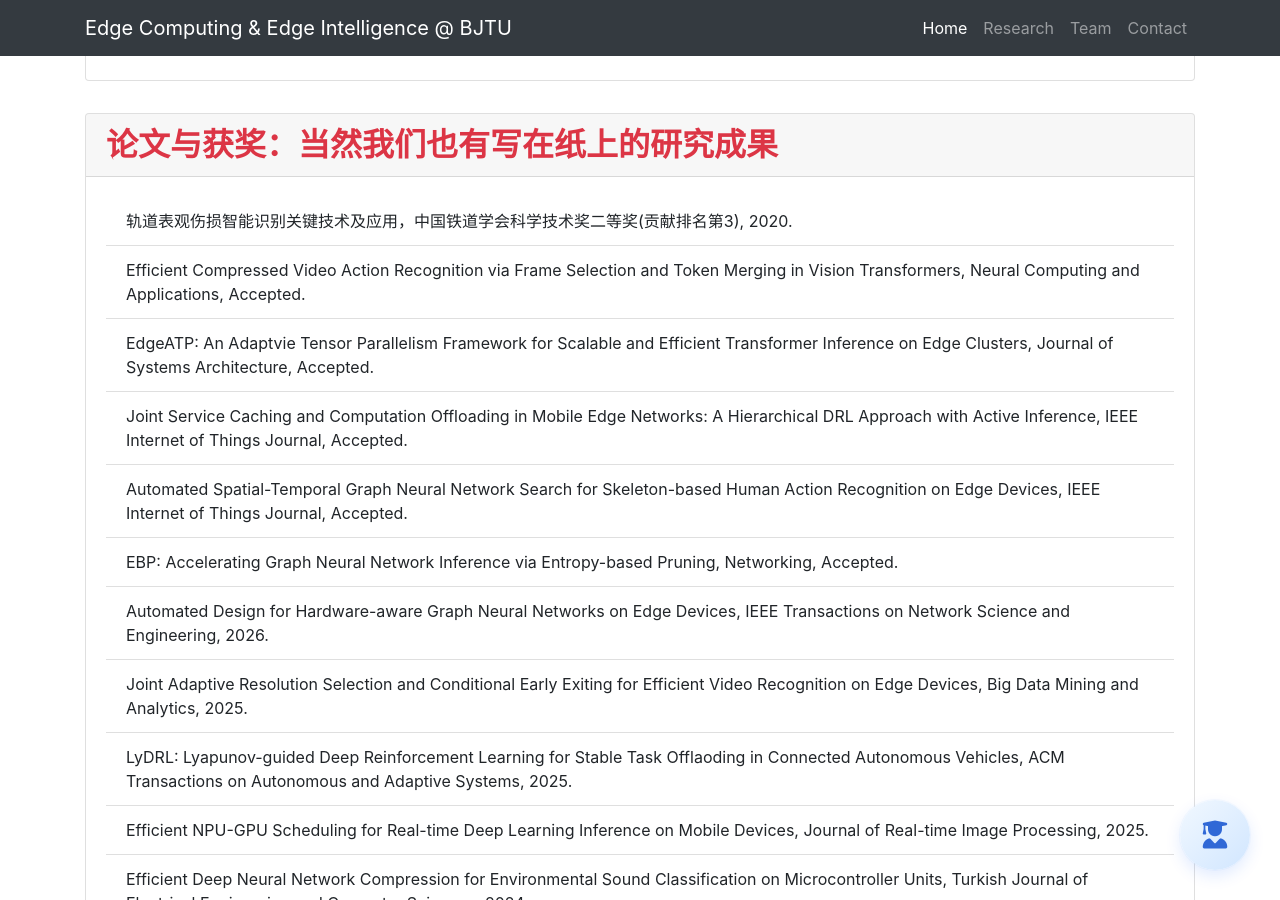
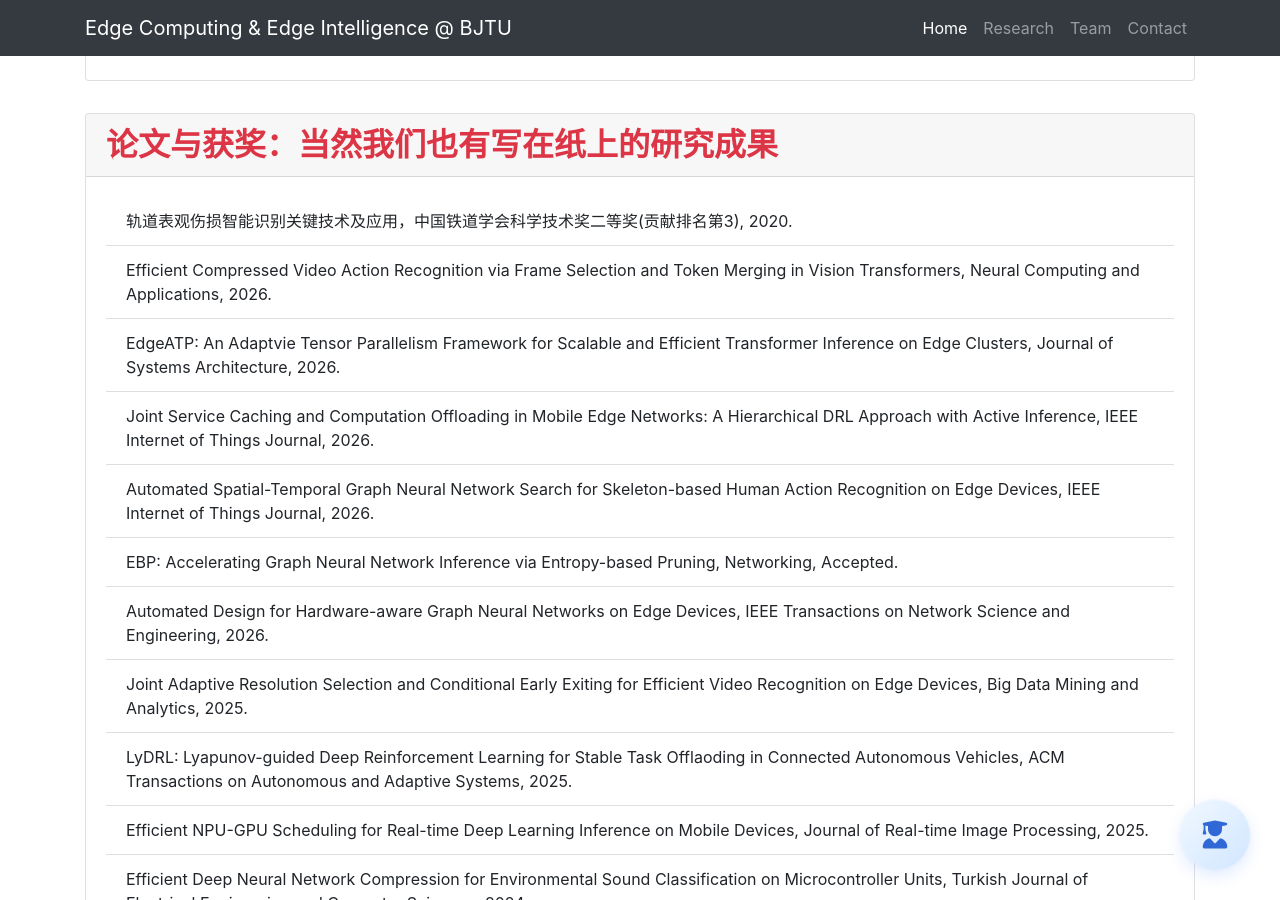
Before and after one commit to fangvv/Homepage, a Jekyll site: the page Edgecomp/index.html, which Jekyll copies as it is, in a window 1280 px wide and 900 px high, scrolled down 5498 px. Built offline with Jekyll 4.4.1, drawn with Linux system fonts in a browser that asks for light colours; comment, search, counter and statistics services are not loaded.

Commit message:
Update Edgecomp/index.html

```diff
--- a/Edgecomp/index.html
+++ b/Edgecomp/index.html
@@ -645,13 +645,13 @@
         <div class="card-body">
           <ul class="list-group list-group-flush">
             <li class="list-group-item">轨道表观伤损智能识别关键技术及应用，中国铁道学会科学技术奖二等奖(贡献排名第3), 2020.</li>
-            <li class="list-group-item">Efficient Compressed Video Action Recognition via Frame Selection and Token Merging in Vision Transformers, Neural Computing and Applications, Accepted.</li>
+            <li class="list-group-item">Efficient Compressed Video Action Recognition via Frame Selection and Token Merging in Vision Transformers, Neural Computing and Applications, 2026.</li>
             <li class="list-group-item">EdgeATP: An Adaptvie Tensor Parallelism Framework for Scalable and Efficient
-              Transformer Inference on Edge Clusters, Journal of Systems Architecture, Accepted.</li>
+              Transformer Inference on Edge Clusters, Journal of Systems Architecture, 2026.</li>
             <li class="list-group-item">Joint Service Caching and Computation Offloading in Mobile Edge Networks: A
-              Hierarchical DRL Approach with Active Inference, IEEE Internet of Things Journal, Accepted.</li>
+              Hierarchical DRL Approach with Active Inference, IEEE Internet of Things Journal, 2026.</li>
             <li class="list-group-item">Automated Spatial-Temporal Graph Neural Network Search for Skeleton-based Human
-              Action Recognition on Edge Devices, IEEE Internet of Things Journal, Accepted.</li>
+              Action Recognition on Edge Devices, IEEE Internet of Things Journal, 2026.</li>
             <li class="list-group-item">EBP: Accelerating Graph Neural Network Inference via Entropy-based Pruning,
               Networking, Accepted.</li>
             <li class="list-group-item">Automated Design for Hardware-aware Graph Neural Networks on Edge Devices, IEEE
```
